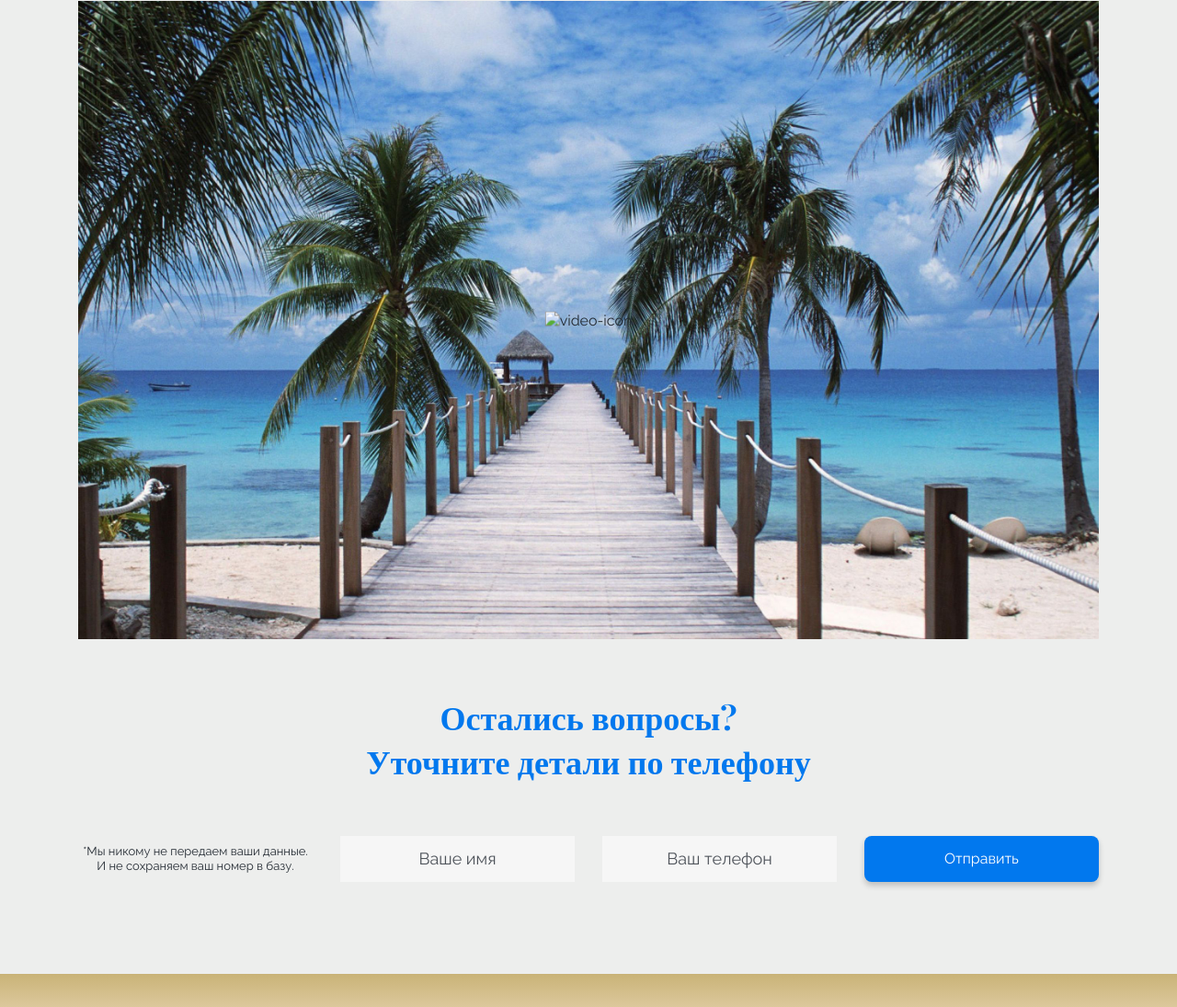
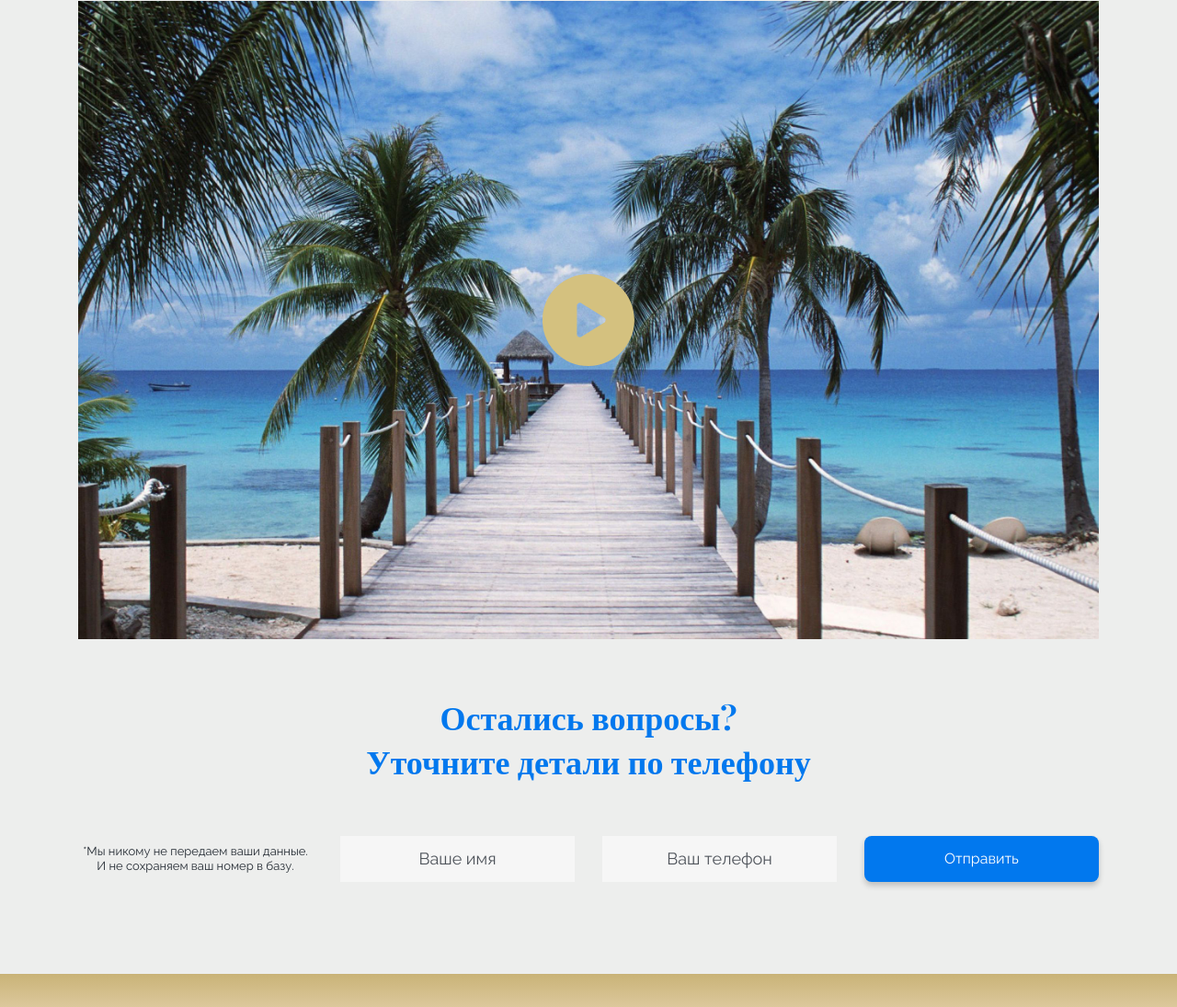
Before and after one commit to Pavel-on-GH/EndlessVoyage, a plain HTML site: page index.html in a window 1280 px wide. Shown: the part 2494-3589 px from the top of the page at 92% size. Drawn offline with nearby package versions, Linux system fonts and the light colour scheme; the site is published under a folder, as on GitHub Pages, so addresses that start at the root find nothing; files whose address does not match are found by name; a web font is replaced by a local one.

Commit message:
fix: иконка для видео

```diff
--- a/index.html
+++ b/index.html
@@ -170,7 +170,7 @@
             <img loading="lazy" src="./img/video/video.jpg" alt="video" class="video__img" />
             <img
               loading="lazy"
-              src="/img/video/video-icon.svg"
+              src="./img/video/video-icon.svg"
               alt="video-icon"
               class="video__icon" />
           </a>
```
